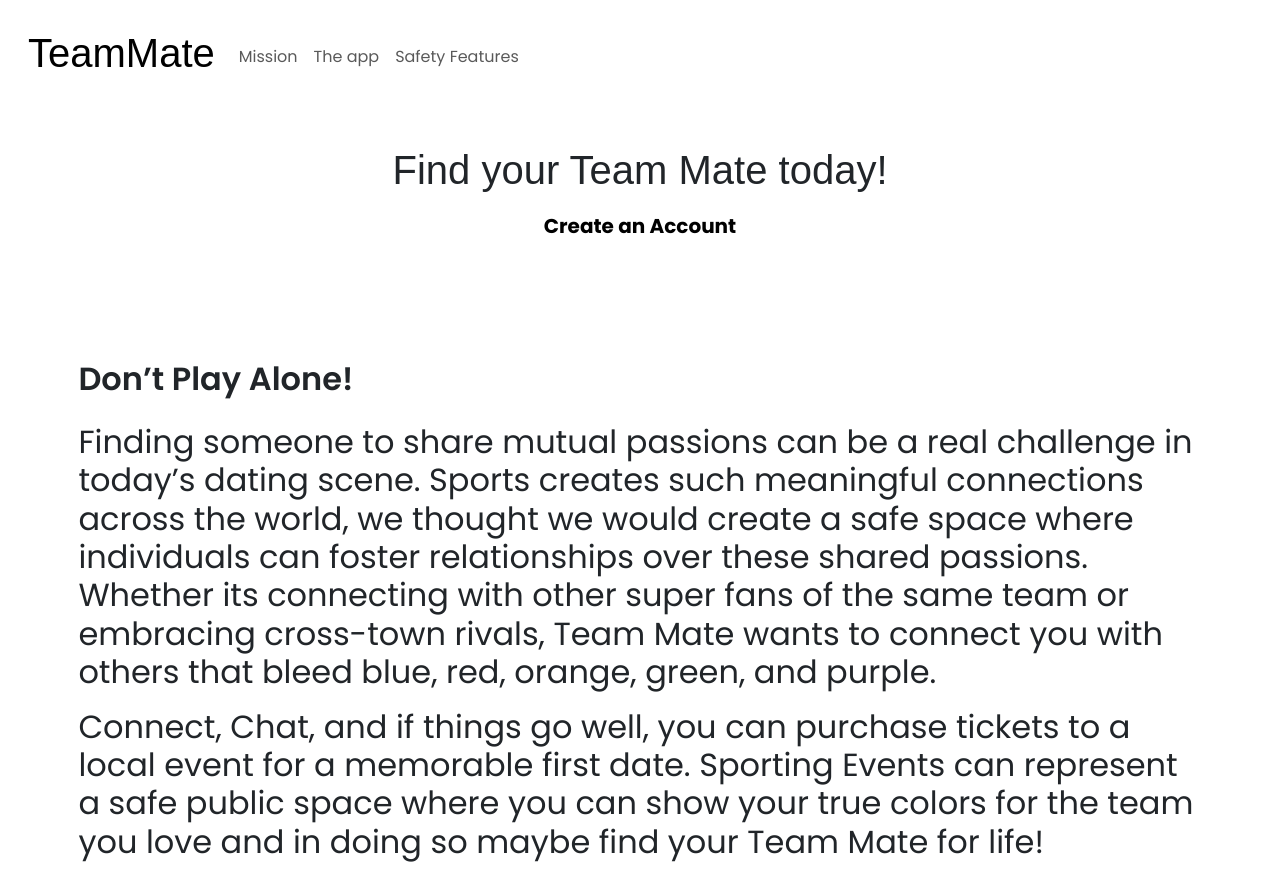
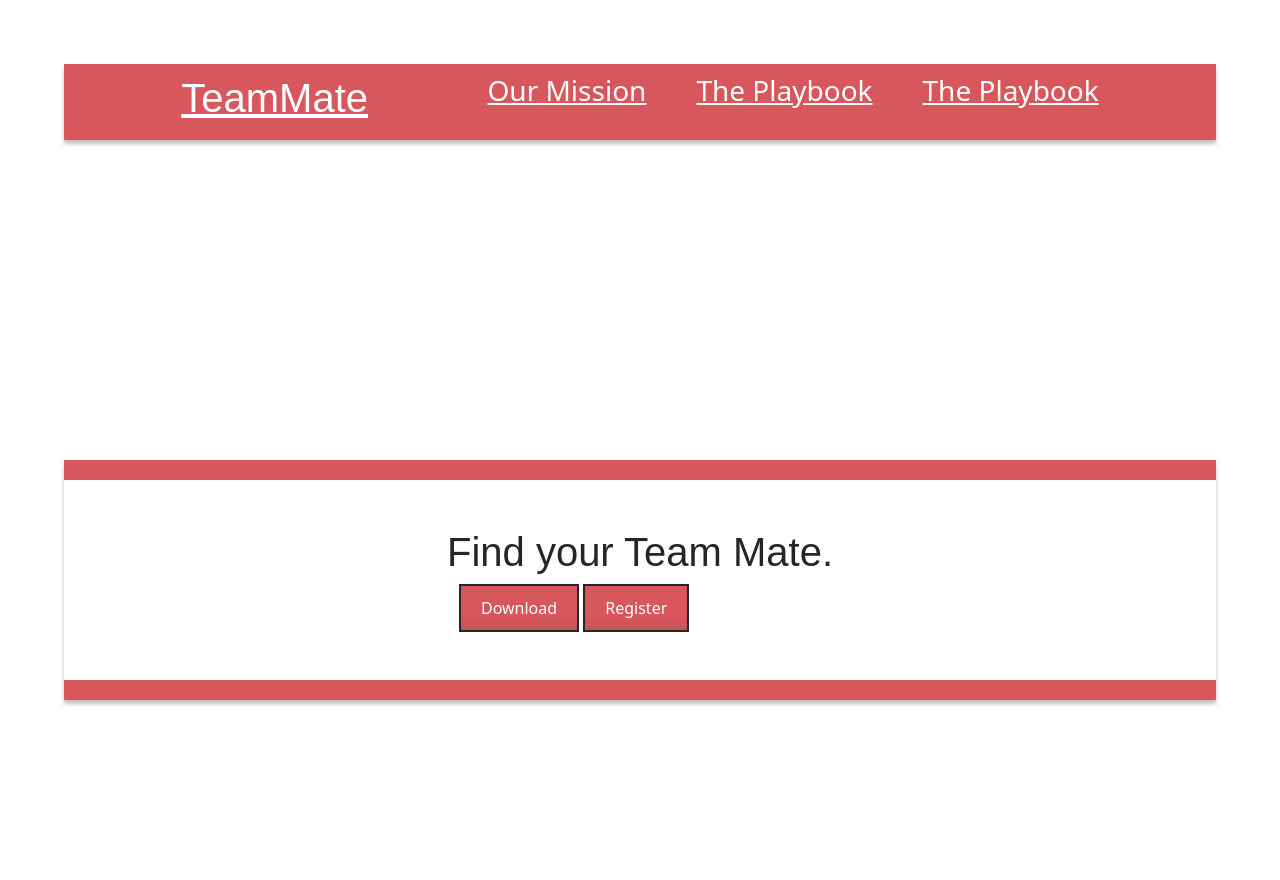
Before and after one commit to wkwooten/TeamMateWebsite, a plain HTML site: page index.html in a window 1280 px wide. Shown: the top 880 px of the page. Drawn offline with nearby package versions, Linux system fonts and the light colour scheme; a web font is replaced by a local one.

Commit message:
Setup Stuff
-  added custom sass to edit bootstrap components

```diff
--- /dev/null
+++ b/bootstrap/scss/custom.scss
@@ -0,0 +1,35 @@
+// Custom.scss
+// Option B: Include parts of Bootstrap
+
+// 1. Include functions first (so you can manipulate colors, SVGs, calc, etc)
+@import "../node_modules/bootstrap/scss/functions";
+
+// 2. Include any default variable overrides here
+
+// 3. Include remainder of required Bootstrap stylesheets (including any separate color mode stylesheets)
+@import "../node_modules/bootstrap/scss/variables";
+@import "../node_modules/bootstrap/scss/variables-dark";
+
+// 4. Include any default map overrides here
+
+// 5. Include remainder of required parts
+@import "../node_modules/bootstrap/scss/maps";
+@import "../node_modules/bootstrap/scss/mixins";
+@import "../node_modules/bootstrap/scss/root";
+
+// 6. Optionally include any other parts as needed
+@import "../node_modules/bootstrap/scss/utilities";
+@import "../node_modules/bootstrap/scss/reboot";
+@import "../node_modules/bootstrap/scss/type";
+@import "../node_modules/bootstrap/scss/images";
+@import "../node_modules/bootstrap/scss/containers";
+@import "../node_modules/bootstrap/scss/grid";
+@import "../node_modules/bootstrap/scss/helpers";
+
+// 7. Optionally include utilities API last to generate classes based on the Sass map in `_utilities.scss`
+@import "../node_modules/bootstrap/scss/utilities/api";
+
+// 8. Add additional custom code here
+
+nav
+	ul
--- a/index.css
+++ b/index.css
@@ -1,17 +1,78 @@
 :root {
-	color_primary: #d8575d;
-	color-secondary: #2255B4;
-	color3: #A1CDE0;
+	--color_primary: #d8575d;
+	--color-secondary: #2255B4;
+	--color3: #A1CDE0;
+	--color4: white;
+	--color5: #262626;
+}
+
+a {
+	color: var(--color4) !important;
+}
+
+a:link {}
+
+a:visited {}
+
+a:focus {}
+
+a:hover {}
+
+a:active {}
+
+button {
+	display: inline-flex;
+	background: var(--color_primary);
+	color: var(--color4);
+	border: 2px #262626 solid;
+	padding: 0.625rem 1.25rem;
+	border-radius: 1.5625rem;
+	background: linear-gradient(180deg, #D8575D 68.18%, #C7545A 100%);
+}
+
+.page-wrapper {
+	margin: 5%;
+	/* border: 10px #d8575d solid;
+	border-style: double; */
+}
+
+.nav-bar {
+	display: flex;
+	background: var(--color_primary);
+	color: white;
+	font-size: 20px;
+	justify-content: space-around !important;
+	padding: 10px 5%;
+	z-index: 1;
+	box-shadow: 0px 4px 4px 0px rgba(0, 0, 0, 0.25);
+	margin-block: 40px;
+}
+
+.nav-bar text {
+	color: var(--color4);
+}
+
+.nav-links {
+	display: flex;
+	justify-content: center;
+	gap: 50px;
+
+}
+
+.nav-links h3 {
+	text-decoration: none;
+	color: var(--color4);
 }
 
 h1 {
 	font-family: "ringold-clarendon", sans-serif;
-	font-weight: 400;
+	font-weight: 800;
 	font-style: normal;
 }
 
 h2 {
 	font-weight: 600 !important;
+	font-size: 800;
 }
 
 h3 {}
@@ -26,8 +87,14 @@ p {
 	font-weight: 400;
 }
 
-body {
-	font-family: "poppins", sans-serif !important;
+.brand-colors {
+	background-color: var(--color_primary);
+}
+
+.logo {
+	font-family: "ringold-clarendon", sans-serif;
+	font-weight: 900;
+	color: var(--color4);
 }
 
 .centered-flex {
@@ -37,17 +104,44 @@ body {
 	flex-direction: column;
 }
 
-.nav-bar {
-	background: var(color1);
+
+
+.hero_full {
+	display: flex;
+	height: 100vh;
+	align-items: center;
+	justify-content: center;
 }
 
 .hero {
 	display: flex;
 	justify-content: center;
 	align-items: center;
+	width: 100%;
+	padding: 3rem;
+	box-shadow: 0px 4px 4px 0px rgba(0, 0, 0, 0.25);
+	background: var(--color4);
+	border-block: solid 20px var(--color_primary);
+}
+
+.hero h1 {
+	color: var(--color5);
 }
 
 .about-section {
 	display: grid;
 	margin: 5%;
+	padding: 5% 10%;
+	border-block: 2px solid var(--color-secondary);
 }
+
+.playbook {
+	display: block;
+	gap: 5%;
+}
+
+.playbook-content {
+	display: flex;
+	justify-content: center;
+	gap: 5%;
+}
--- a/index.html
+++ b/index.html
@@ -12,50 +12,62 @@
     <link href="https://cdn.jsdelivr.net/npm/bootstrap@5.3.3/dist/css/bootstrap.min.css" rel="stylesheet" integrity="sha384-QWTKZyjpPEjISv5WaRU9OFeRpok6YctnYmDr5pNlyT2bRjXh0JMhjY6hW+ALEwIH" crossorigin="anonymous">
   </head>
   <body>
-		<div class="cover-container d-flex w-100 h-100 p-3 mx-auto flex-column">
-			<nav class="navbar navbar-expand-lg nav-bar">
-				<div class="container-fluid">
-					<a class="navbar-brand" href="#">
-						<h1> TeamMate</h1>
-					</a>
-					<button class="navbar-toggler" type="button" data-bs-toggle="collapse" data-bs-target="#navbarSupportedContent" aria-controls="navbarSupportedContent" aria-expanded="false" aria-label="Toggle navigation">
-						<span class="navbar-toggler-icon"></span>
-					</button>
-					<div class="collapse navbar-collapse" id="navbarSupportedContent">
-						<ul class="navbar-nav me-auto mb-2 mb-lg-0">
-							<!-- <li class="nav-item">
-								<a class="nav-link active" aria-current="page" href="#">Home</a>
-							</li> -->
-							<li class="nav-item">
-								<a class="nav-link" href="#">Mission</a>
-							</li>
-							<li class="nav-item">
-								<a class="nav-link" href="#">The app</a>
-							</li>
-							<li class="nav-item">
-								<a class="nav-link" href="#">Safety Features</a>
-							</li>
-						</ul>
-					</div>
+		<div class="page-wrapper">
+			<header>
+				<nav class="nav-bar">
+				<a href=""><h1>TeamMate</h1></a>
+				<div class="nav nav-links">
+					<a href=""> <h3>Our Mission</h3></a>
+					<a href=""> <h3>The Playbook</h3></a>
+					<a href=""> <h3>The Playbook</h3></a>
 				</div>
 				</nav>
-			<section class="hero">
-				<main class="my-5">
+			</header>
+			<section class="hero_full">
+				<main class="hero my-5">
 					<div class="centered-flex">
-						<h1>Find your Team Mate today!</h1>
-						<a href="#" class="btn btn-lg btn-light fw-bold border-white bg-white">Create an Account</a>
+						<!-- <img src="logo.svg" alt="TeamMate Logo"> -->
+						<h1>Find your Team Mate.</h1>
+						<div class="container">
+							<a href="#" class="button-download"><button>Download</button></a>
+							<a href="#" class="button-register"><button>Register</button></a>
+						</div>
 					</div>
 				</main>
 			</section>
 			<section class="about-section">
-				<h2>Don’t Play Alone!<h2/>
-				<p>
-				</p>
 			<p>
 					Finding someone to share mutual passions can be a real challenge in today’s dating scene. Sports creates such meaningful connections across the world, we thought we would create a safe space where individuals can foster relationships over these shared passions. Whether its connecting with other super fans of the same team or embracing cross-town rivals, Team Mate wants to connect you with others that bleed blue, red, orange, green, and purple.
 			</p>
 			<p>Connect, Chat, and if things go well, you can purchase tickets to a local event for a memorable first date.
 				Sporting Events can represent a safe public space where you can show your true colors for the team you love and in doing so maybe find your Team Mate for life!</p>
+			<p>
+				Sporting Events can represent a safe public space where you can show your true colors for the team you love and in doing so maybe find your Team Mate for life!</p>
+			</section>
+			<section class="playbook">
+				<h2>The Playbook</h2>
+				<div class="row playbook-content">
+					<div class="card" style="width: 18rem;">
+						<div class="card-body">
+							<h5 class="card-title">Play with Integrity</h5>
+							<p class="card-text">Some quick example text to build on the card title and make up the bulk of the card's content.</p>
+							<a href="#" class="btn btn-primary">Go somewhere</a>
+						</div>
+					</div>
+					<div class="card" style="width: 18rem;">
+						<div class="card-body">
+							<h5 class="card-title">Stay in Defense Mode </h5>
+							<p class="card-text">Some quick example text to build on the card title and make up the bulk of the card's content.</p>
+							<a href="#" class="btn btn-primary">Go somewhere</a>
+						</div>
+					</div>
+					<div class="card" style="width: 18rem;">
+						<div class="card-body">
+							<h5 class="card-title">Play with Integrity</h5>
+							<p class="card-text">Some quick example text to build on the card title and make up the bulk of the card's content.</p>
+							<a href="#" class="btn btn-primary">Go somewhere</a>
+						</div>
+				</div>
 			</section>
 		</div>
     <script src="https://cdn.jsdelivr.net/npm/bootstrap@5.3.3/dist/js/bootstrap.bundle.min.js" integrity="sha384-YvpcrYf0tY3lHB60NNkmXc5s9fDVZLESaAA55NDzOxhy9GkcIdslK1eN7N6jIeHz" crossorigin="anonymous"></script>
```
Also changed, not shown: bootstrap/js/index.js (added), logo.svg (added), testpage.html (added). Lines whose indentation alone changed are shown as unchanged.
